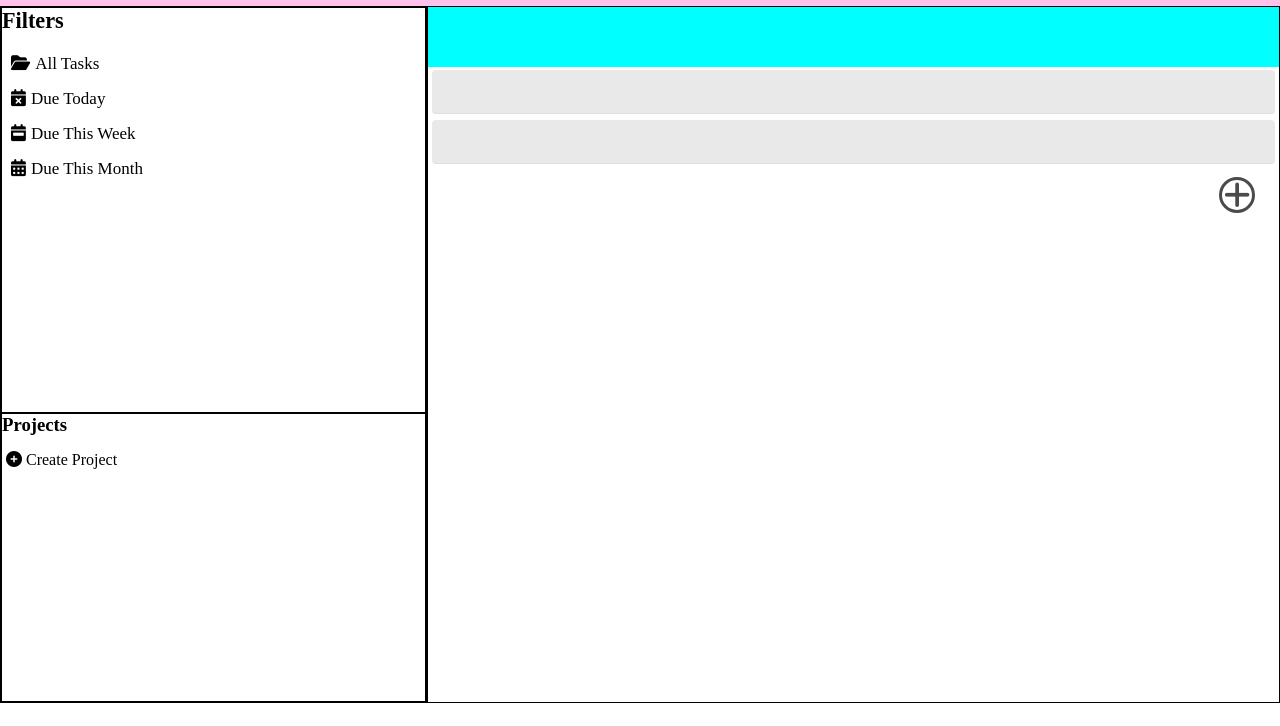
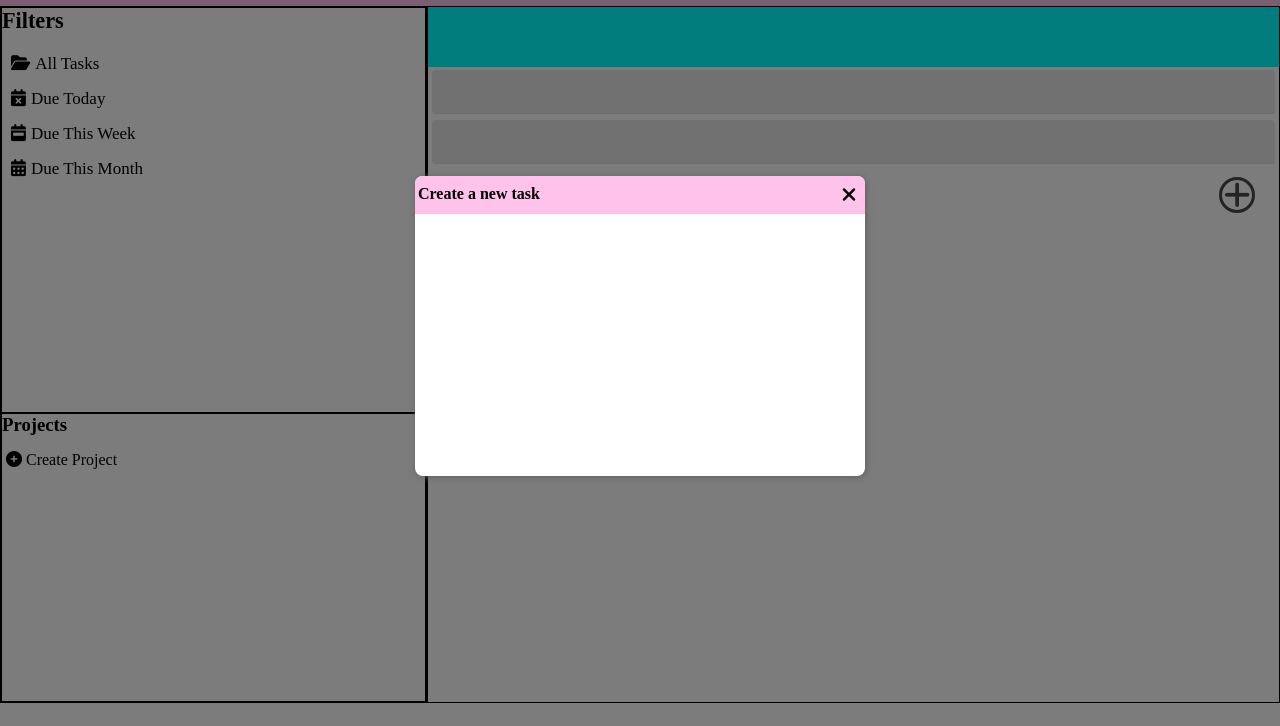
Before and after one commit to Swai15/Todo-List, a website built with webpack: page dist/index.html in a window 1280 px wide. Both pictures are taken after a click on the element 843 px from the left and 269 px from the top of the page. Shown: the part 74-800 px from the top of the page. Built offline with Linux system fonts and the light colour scheme.

Commit message:
create and close project items modal

```diff
--- a/src/index.js
+++ b/src/index.js
@@ -1,4 +1,4 @@
-import createModal,{ closeModal,createProjectItem } from "./modalPopup";
+import createModal,{ closeModal,createProjectItem,openModalItems,closeModalItems } from "./modalPopup";
 import newProjectItem from "./cssDesign"
 
 
@@ -8,6 +8,8 @@ createModal()
 closeModal()
 createProjectItem()
 newProjectItem()
+openModalItems()
+closeModalItems()
 
 console.log("Working");
 
--- a/src/modalPopup.js
+++ b/src/modalPopup.js
@@ -1,4 +1,4 @@
-//open modal
+//NEW PROJECT MODAL
 
 const openProjectModal = document.querySelector(".create-project")
 const modalContainer = document.querySelector(".project-modalContainer")
@@ -27,3 +27,21 @@ export function createProjectItem() {
     titleInput.value = ""
   })
 }
+
+
+// NEW PROJECT ITEM MODAL
+const itemsContainer = document.querySelector(".projectItem-modalContainer")
+const openItems = document.querySelector(".create-projectItems")
+const closeItems = document.getElementById("close-projectModalItem")
+
+export function openModalItems() {
+  openItems.addEventListener("click",() => {
+    itemsContainer.style.visibility = "visible";
+  })
+}
+
+export function closeModalItems() {
+  closeItems.addEventListener("click",() => {
+    itemsContainer.style.visibility = "hidden";
+  })
+}
--- a/src/style.css
+++ b/src/style.css
@@ -227,3 +227,47 @@
   border-radius: 50%;
   width: 30px;
 }
+
+/* Project Item modal */
+.projectItem-modalContainer {
+  width: 100%;
+  height: 100%;
+  position: absolute;
+  top: 0;
+  background: rgba(0, 0, 0, 0.514);
+  display: grid;
+  justify-content: center;
+  align-items: center;
+  visibility: hidden;
+}
+
+.projectItem-modal {
+  height: 300px;
+  width: 450px;
+  background-color: white;
+  box-shadow: 1px 1px 6px rgb(95, 95, 95);
+  border-radius: 8px;
+  display: grid;
+  grid-template-rows: 1fr 7fr;
+}
+
+.projectItem-modalHeader {
+  background-color: var(--header-color);
+  display: grid;
+  grid-template-columns: 1fr 1fr;
+  align-content: center;
+  padding-left: 3px;
+  border-radius: 7px 7px 0 0;
+
+}
+
+.projectItem-modalHeader i {
+  cursor: pointer;
+  font-size: 20px;
+  margin-left: 200px;
+  transition: var(--transition);
+}
+
+.projectItem-modalHeader i:hover {
+  transform: scale(1.1);
+}
```
Also changed, not shown: dist/index.html, dist/main.bundle.js.
